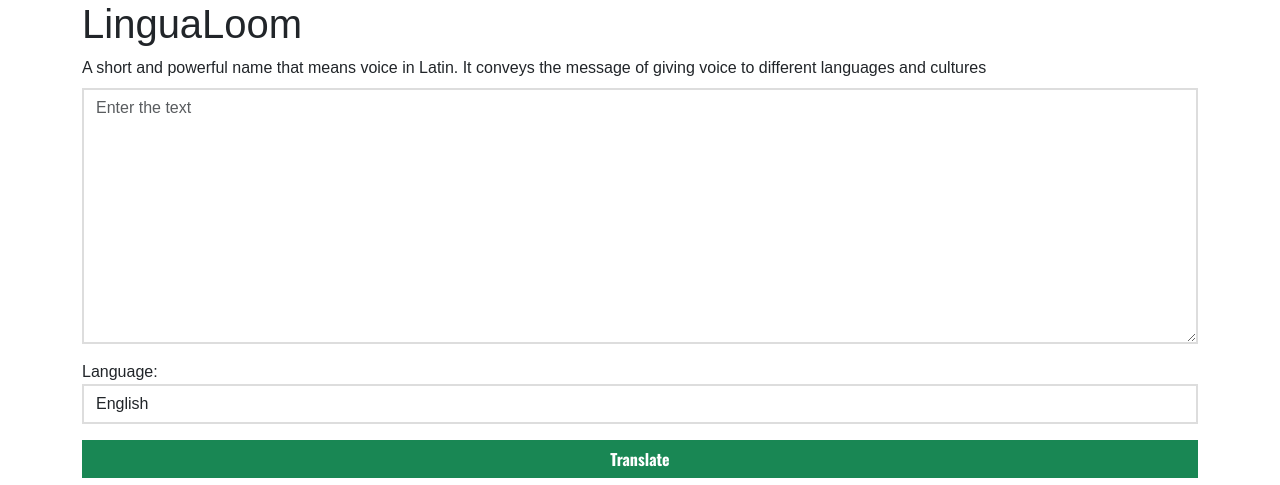
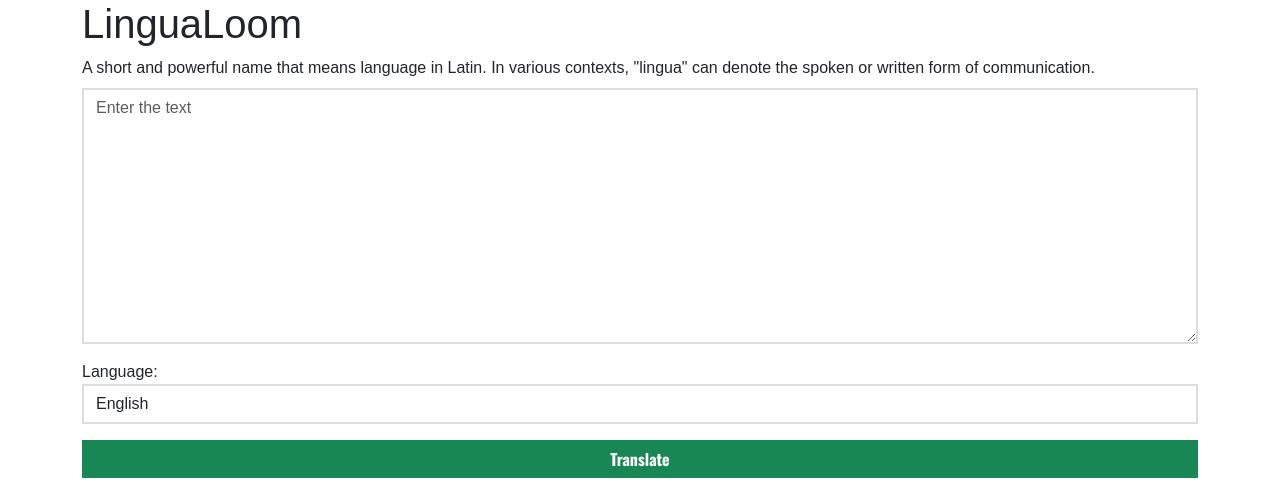
Before and after one commit to CodeTechAnvi18/translation-ai-flask, a Flask app: page / in a window 1280 px wide. Shown: the top 485 px of the page. Run offline with Flask 3, Linux system fonts and the light colour scheme; data that the repository does not hold is empty.

Commit message:
Update index.html

```diff
--- a/templates/index.html
+++ b/templates/index.html
@@ -34,7 +34,8 @@
 <body>
     <div class="container">
         <h1>LinguaLoom</h1>
-        <div>A short and powerful name that means voice in Latin. It conveys the message of giving voice to different languages and cultures</div>
+        <div>A short and powerful name that means language in Latin. In various contexts, "lingua" can denote the spoken or written form of communication.
+</div>
         <div>
             <form method="POST">
                 <div class="form-group">
```
